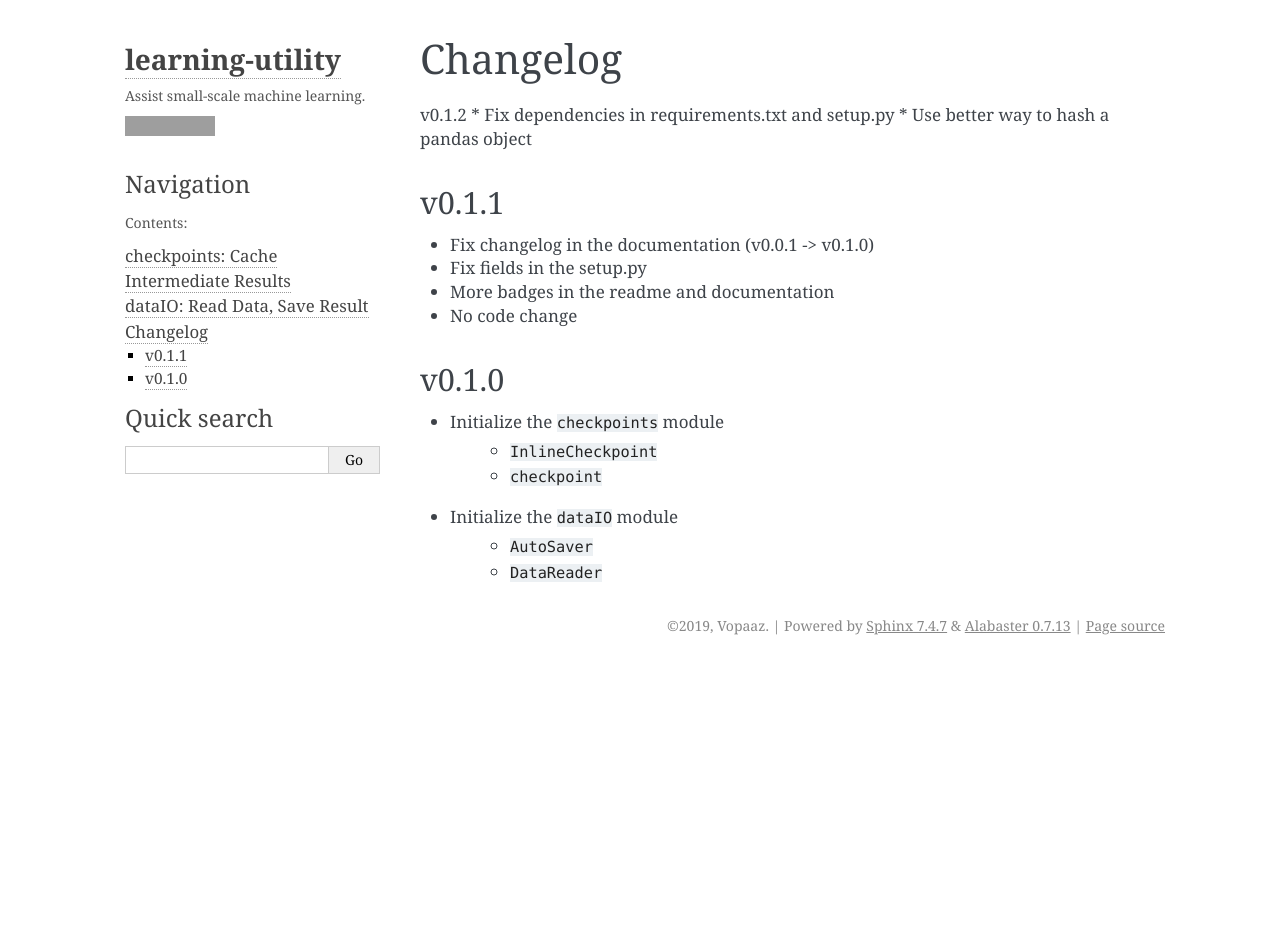
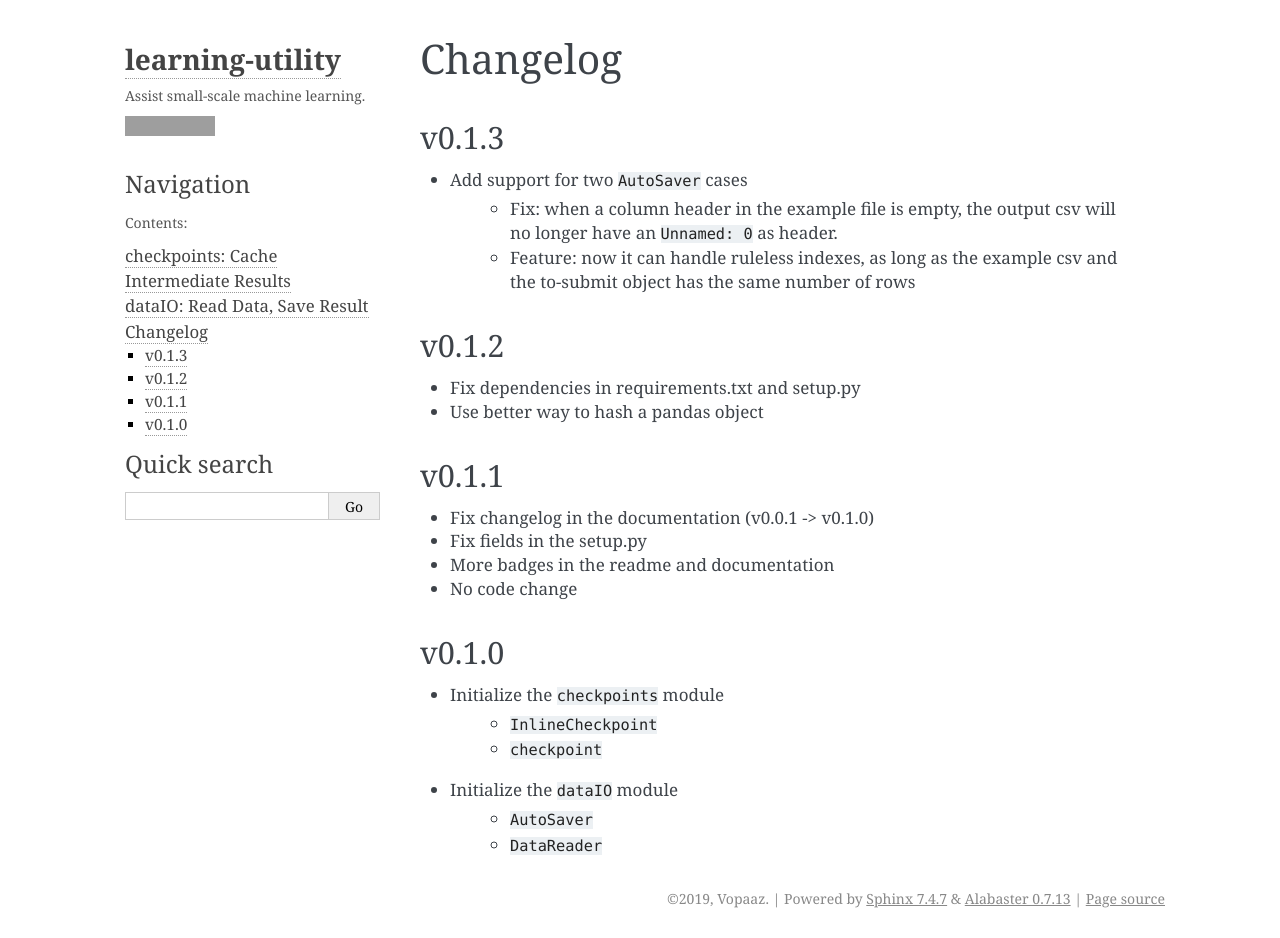
Before and after one commit to Vopaaz/learning-utility, a Sphinx documentation site: the page built from docs/source/content/changelog.rst, in a window 1280 px wide. Built offline with Sphinx 7.4.7, drawn with Linux system fonts in a browser that asks for light colours; before the commit the page ends 900 px from its top, so only the background shows below that; grey boxes are pictures that could not be loaded.

Commit message:
Update changelog and version number

```diff
--- a/docs/source/conf.py
+++ b/docs/source/conf.py
@@ -22,7 +22,7 @@ copyright = '2019, Vopaaz'
 author = 'Vopaaz'
 
 # The full version, including alpha/beta/rc tags
-release = '0.1.2'
+release = '0.1.3'
 
 
 # -- General configuration ---------------------------------------------------
--- a/docs/source/content/changelog.rst
+++ b/docs/source/content/changelog.rst
@@ -1,7 +1,14 @@
 Changelog
 ==============
 
+v0.1.3
+^^^^^^^^^^^^^^^^^^^^^^^^^^
+* Add support for two ``AutoSaver`` cases
+    * Fix: when a column header in the example file is empty, the output csv will no longer have an ``Unnamed: 0`` as header.
+    * Feature: now it can handle ruleless indexes, as long as the example csv and the to-submit object has the same number of rows
+
 v0.1.2
+^^^^^^^^^^^^^^^^^
 * Fix dependencies in requirements.txt and setup.py
 * Use better way to hash a pandas object
 
@@ -15,7 +22,6 @@ v0.1.1
 
 v0.1.0
 ^^^^^^^^^^^^
-
 * Initialize the ``checkpoints`` module
     * ``InlineCheckpoint``
     * ``checkpoint``
--- a/setup.py
+++ b/setup.py
@@ -5,7 +5,7 @@ with open(r'README.md',"r",encoding="utf-8") as f:
 
 setup(
     name='Lutil',
-    version='0.1.2',
+    version='0.1.3',
     author='Vopaaz',
     author_email='liyifan945@163.com',
     url='https://github.com/Vopaaz/learning-utility',
```
